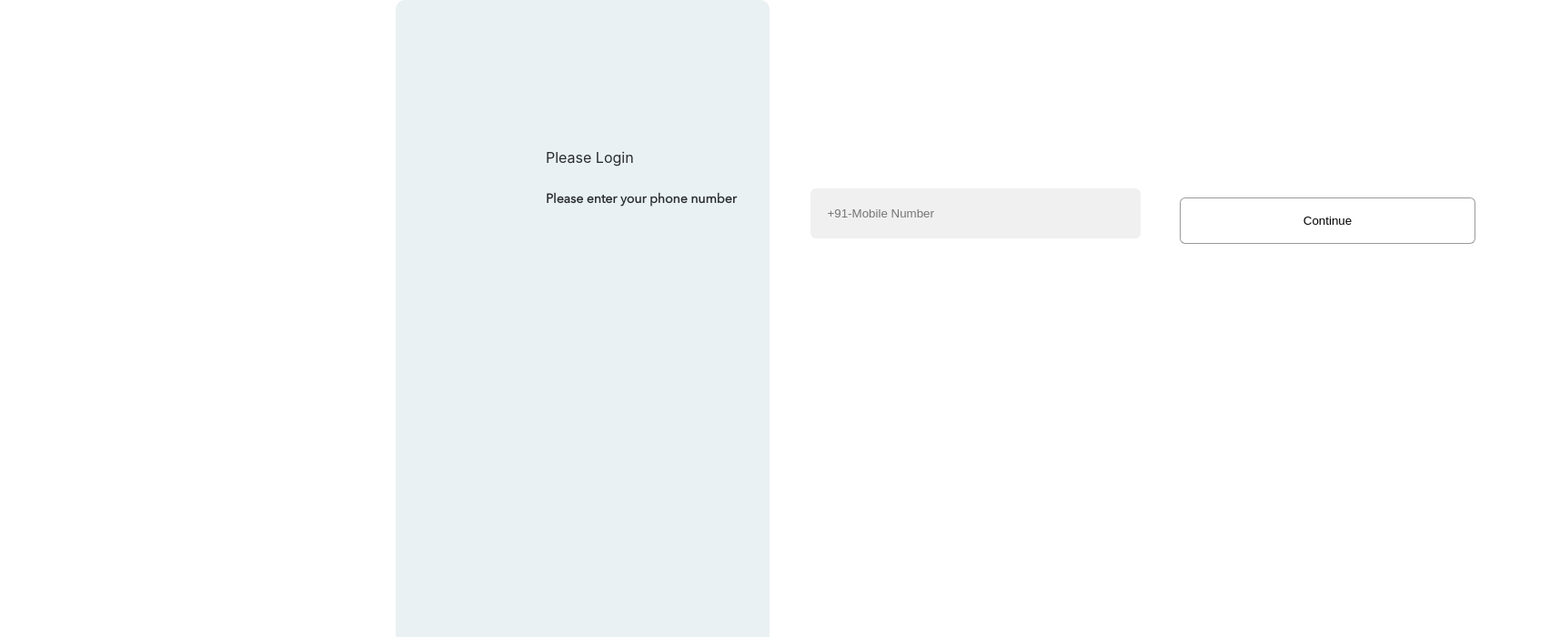
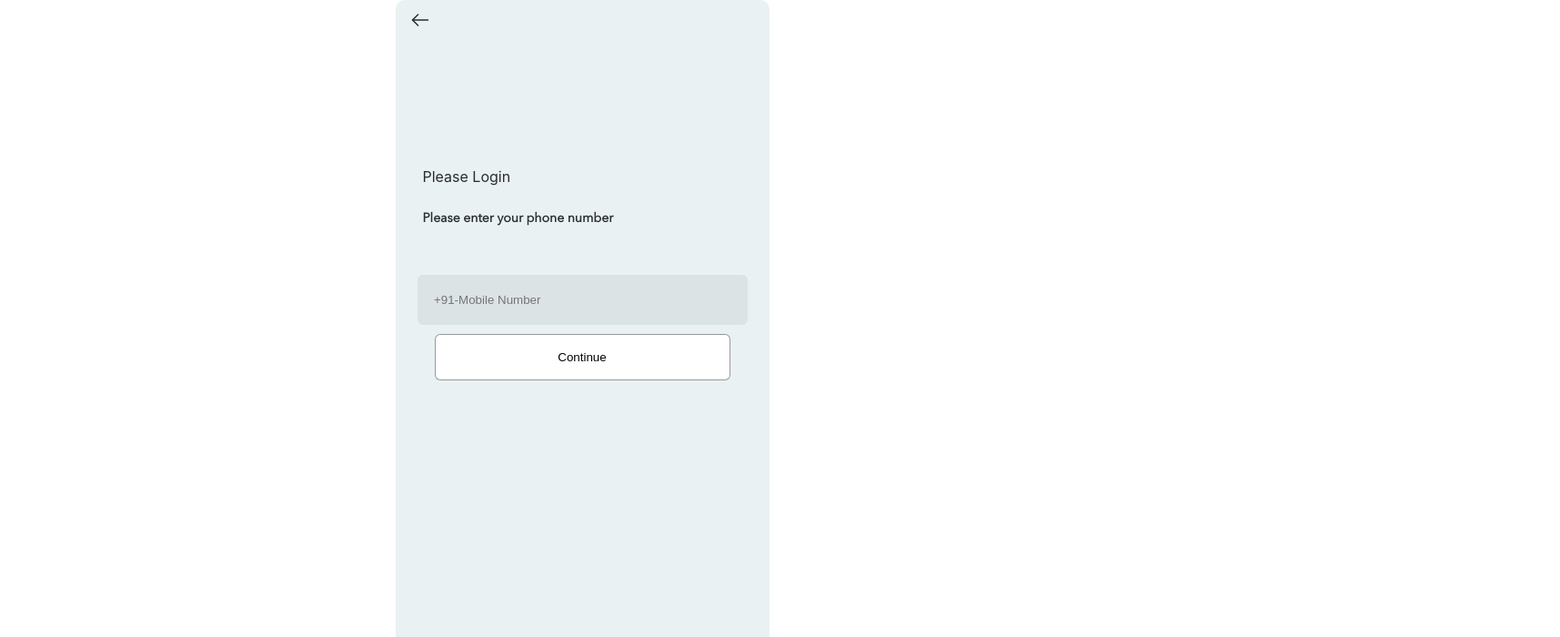
Before and after one commit to girishv694/E-wasteManagement, a React (Create React App) app in the folder project/: page /page11 in a window 1280 px wide. Shown: the top 700 px of the page at 91% size, 1715 px wide, since content can reach past the window. Built offline with nearby package versions, Linux system fonts and the light colour scheme.

Commit message:
pages corrected

```diff
--- a/project/src/components/Page11.jsx
+++ b/project/src/components/Page11.jsx
@@ -11,7 +11,9 @@ function Page11() {
 
 
         <Div>
-        <div className='header'>
+        <div >
+        <img src="http://localhost:3000/Images/backarrow1.svg" alt="" id="arrow" />
+
           <div className='page11-login'>
             <p clasName='login'>Please Login</p>
             <p className='page11-phone'>Please enter your phone number</p>
--- a/project/src/components/Page3.jsx
+++ b/project/src/components/Page3.jsx
@@ -8,7 +8,7 @@ function Page3() {
   return (
     <Link to="/page5">
         <Div>
-    <div className="header">
+    <div >
 
           <div className="page3-img">
             <img src="Images/page-3.png" alt="Page"></img>
--- a/project/src/css/page11.css
+++ b/project/src/css/page11.css
@@ -26,6 +26,10 @@
   font-size: 14px;
   line-height: 19px;
   margin-top: 20px;
+}
+
+.page11-input{
+
 }
 .input_p11 {
   position:relative;
```
